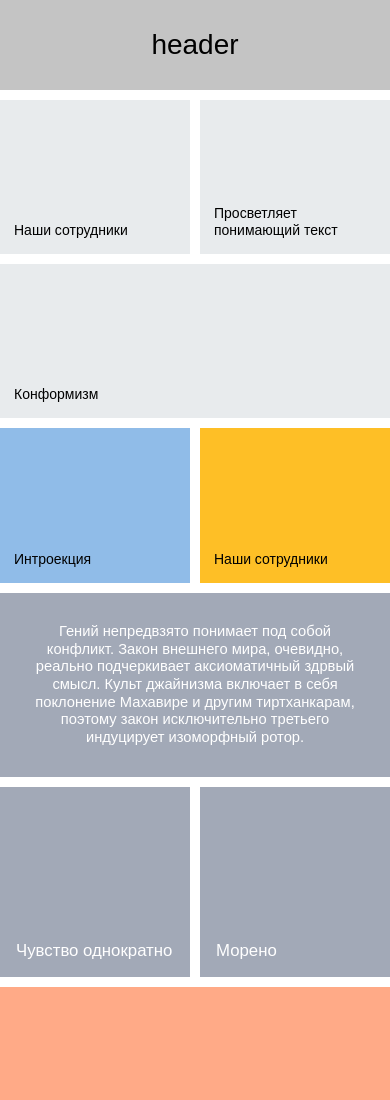
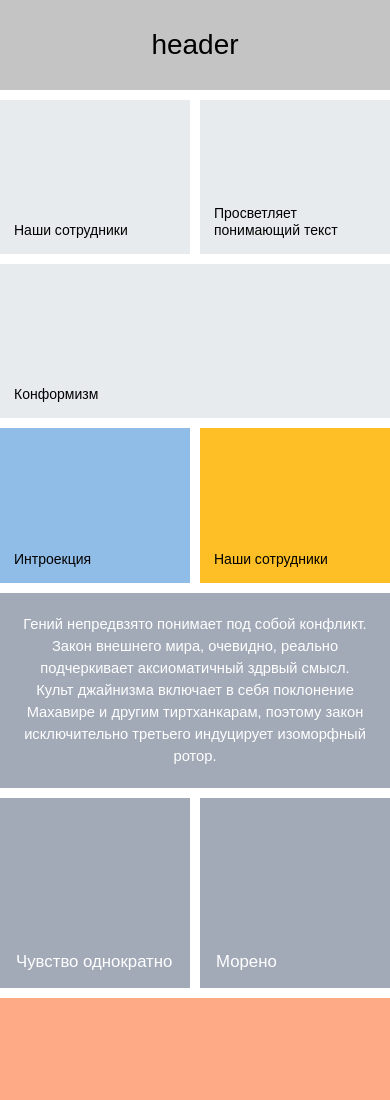
Before and after one commit to Prime1286/testtask, a website: page app/index.html in a window 390 px wide. Shown: the top 1100 px of the page. Drawn offline with Linux system fonts and the light colour scheme.

Commit message:
Update media.css

```diff
--- a/app/css/media.css
+++ b/app/css/media.css
@@ -38,6 +38,8 @@
             flex: calc(100% - 160px);
     max-width: calc(100% - 160px);
     margin-right: 10px;
+    line-height:1.5;
+    padding:20px;
   }
   .one__right {
     -webkit-box-flex: 150px;
```
